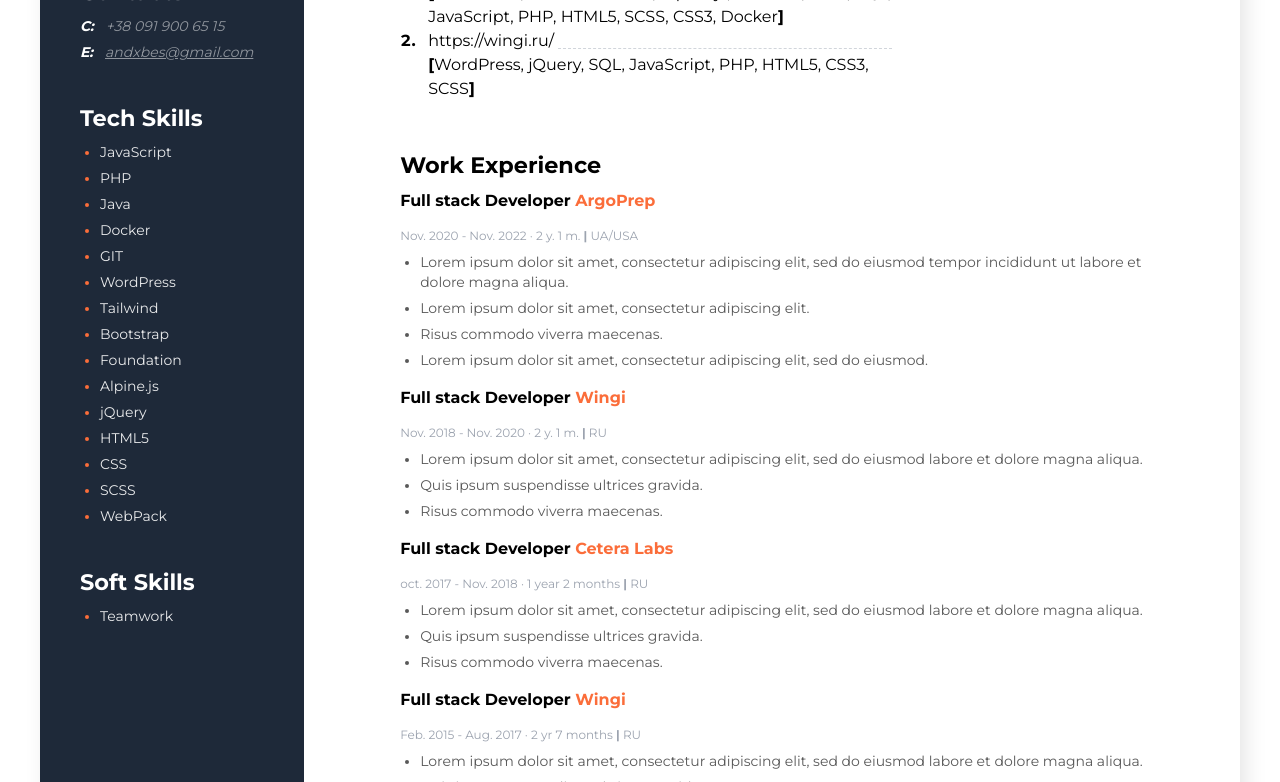
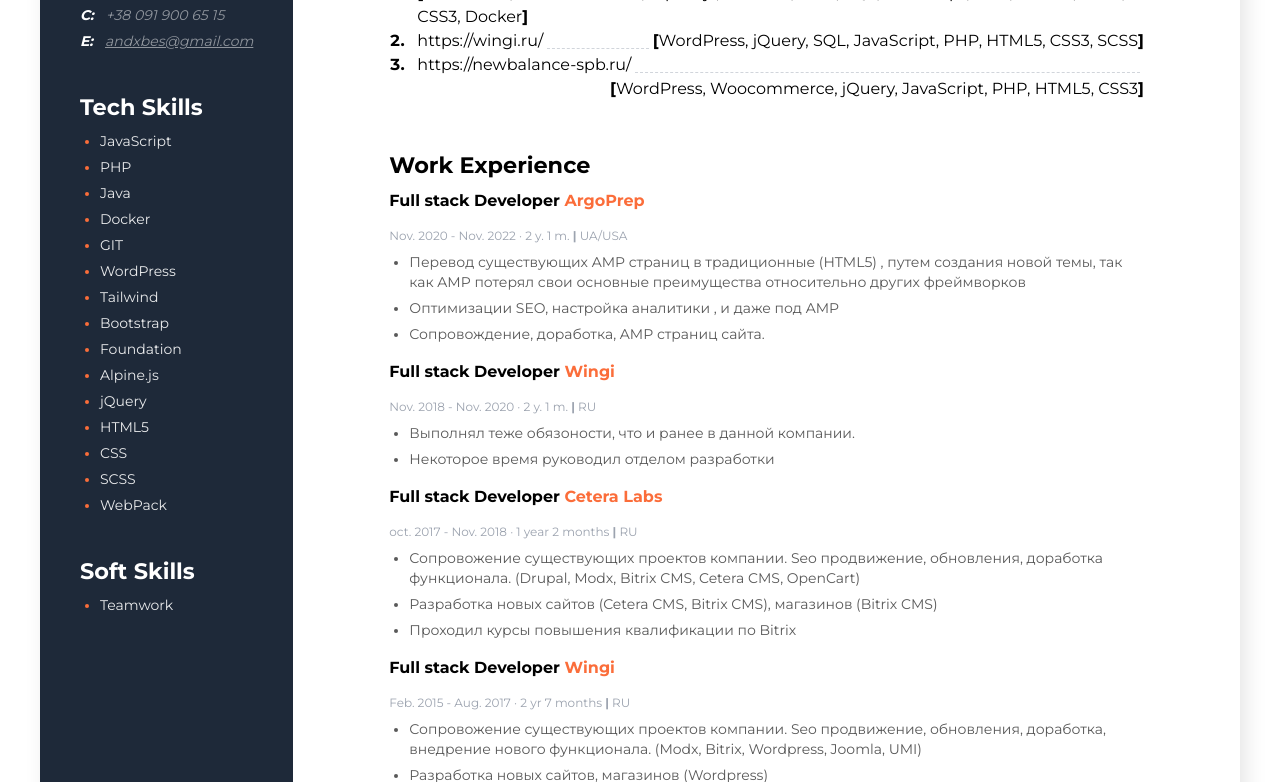
Before and after one commit to andxbes/resume, a website: page index.html in a window 1280 px wide. Shown: the part 408-1190 px from the top of the page. Drawn offline with Linux system fonts and the light colour scheme.

Commit message:
update work experience

```diff
--- a/index.html
+++ b/index.html
@@ -231,7 +231,7 @@
             Woocommerce.
           </p>
         </div>
-        <section class="mb-12 desktop:w-8/12 projects">
+        <section class="mb-12 projects">
           <h2>Projects</h2>
           <ol class="">
             <li>
@@ -262,6 +262,19 @@
                 >
               </div>
             </li>
+            <li>
+              <div class="projects__item">
+                <a
+                  href="https://newbalance-spb.ru/"
+                  target="_blank"
+                  class="no-underline"
+                  >https://newbalance-spb.ru/</a
+                ><span class="projects__delimeter"></span>
+                <span class="projects__skills"
+                  ><b>[</b>WordPress, Woocommerce, jQuery, JavaScript, PHP, HTML5, CSS3<b>]</b></span
+                >
+              </div>
+            </li>
           </ol>
         </section>
         <section class="work-experience">
@@ -274,25 +287,17 @@
           </span>
           <ul>
             <li>
-              <p>
-                Lorem ipsum dolor sit amet, consectetur adipiscing elit, sed do
-                eiusmod tempor incididunt ut labore et dolore magna aliqua.
-              </p>
+              <p>Перевод существующих AMP страниц в традиционные (HTML5) , путем создания новой темы, так как AMP потерял свои основные преимущества относительно других фреймворков</p>
             </li>
             <li>
-              <p>Lorem ipsum dolor sit amet, consectetur adipiscing elit.</p>
-            </li>
-            <li>
-              <p>Risus commodo viverra maecenas.</p>
+              <p>Оптимизации SEO, настройка аналитики , и даже под AMP</p>
             </li>
             <li>
               <p>
-                Lorem ipsum dolor sit amet, consectetur adipiscing elit, sed do
-                eiusmod.
+                Сопровождение, доработка, AMP страниц сайта.
               </p>
             </li>
           </ul>
-
           <h3>
             Full stack Developer <span class="text-[#FB6D3A]">Wingi</span>
           </h3>
@@ -302,15 +307,11 @@
           <ul>
             <li>
               <p>
-                Lorem ipsum dolor sit amet, consectetur adipiscing elit, sed do
-                eiusmod labore et dolore magna aliqua.
+                Выполнял теже обязоности, что и ранее в данной компании.
               </p>
             </li>
             <li>
-              <p>Quis ipsum suspendisse ultrices gravida.</p>
-            </li>
-            <li>
-              <p>Risus commodo viverra maecenas.</p>
+              <p>Некоторое время руководил отделом разработки</p>
             </li>
           </ul>
           <h3>
@@ -323,15 +324,16 @@
           <ul>
             <li>
               <p>
-                Lorem ipsum dolor sit amet, consectetur adipiscing elit, sed do
-                eiusmod labore et dolore magna aliqua.
+                Сопровожение существующих проектов компании. Seo продвижение, обновления, доработка функционала. (Drupal, Modx, Bitrix CMS, Cetera CMS, OpenCart)
               </p>
             </li>
             <li>
-              <p>Quis ipsum suspendisse ultrices gravida.</p>
+              <p>Разработка новых сайтов (Cetera CMS, Bitrix CMS), магазинов (Bitrix CMS)</p>
             </li>
             <li>
-              <p>Risus commodo viverra maecenas.</p>
+              <p>
+                Проходил курсы повышения квалификации по Bitrix
+              </p>
             </li>
           </ul>
           <h3>
@@ -343,15 +345,14 @@
           <ul>
             <li>
               <p>
-                Lorem ipsum dolor sit amet, consectetur adipiscing elit, sed do
-                eiusmod labore et dolore magna aliqua.
+                Сопровожение существующих проектов компании. Seo продвижение, обновления, доработка, внедрение нового функционала. (Modx, Bitrix, Wordpress, Joomla, UMI)
               </p>
             </li>
             <li>
-              <p>Quis ipsum suspendisse ultrices gravida.</p>
+              <p>Разработка новых сайтов, магазинов (Wordpress)</p>
             </li>
             <li>
-              <p>Risus commodo viverra maecenas.</p>
+              <p>Перенос с самописных движков на WordPress CMS</p>
             </li>
           </ul>
         </section>
```
